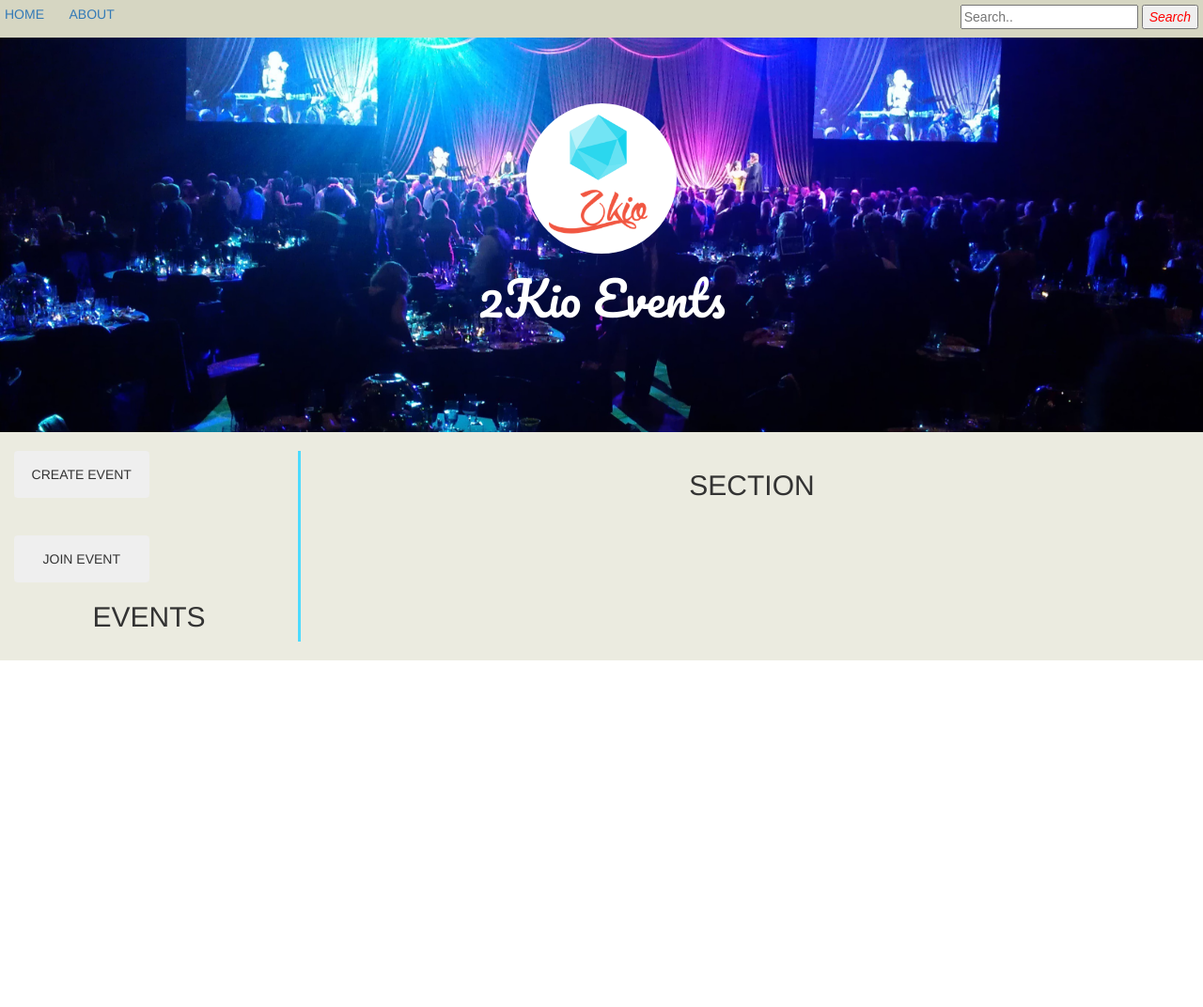
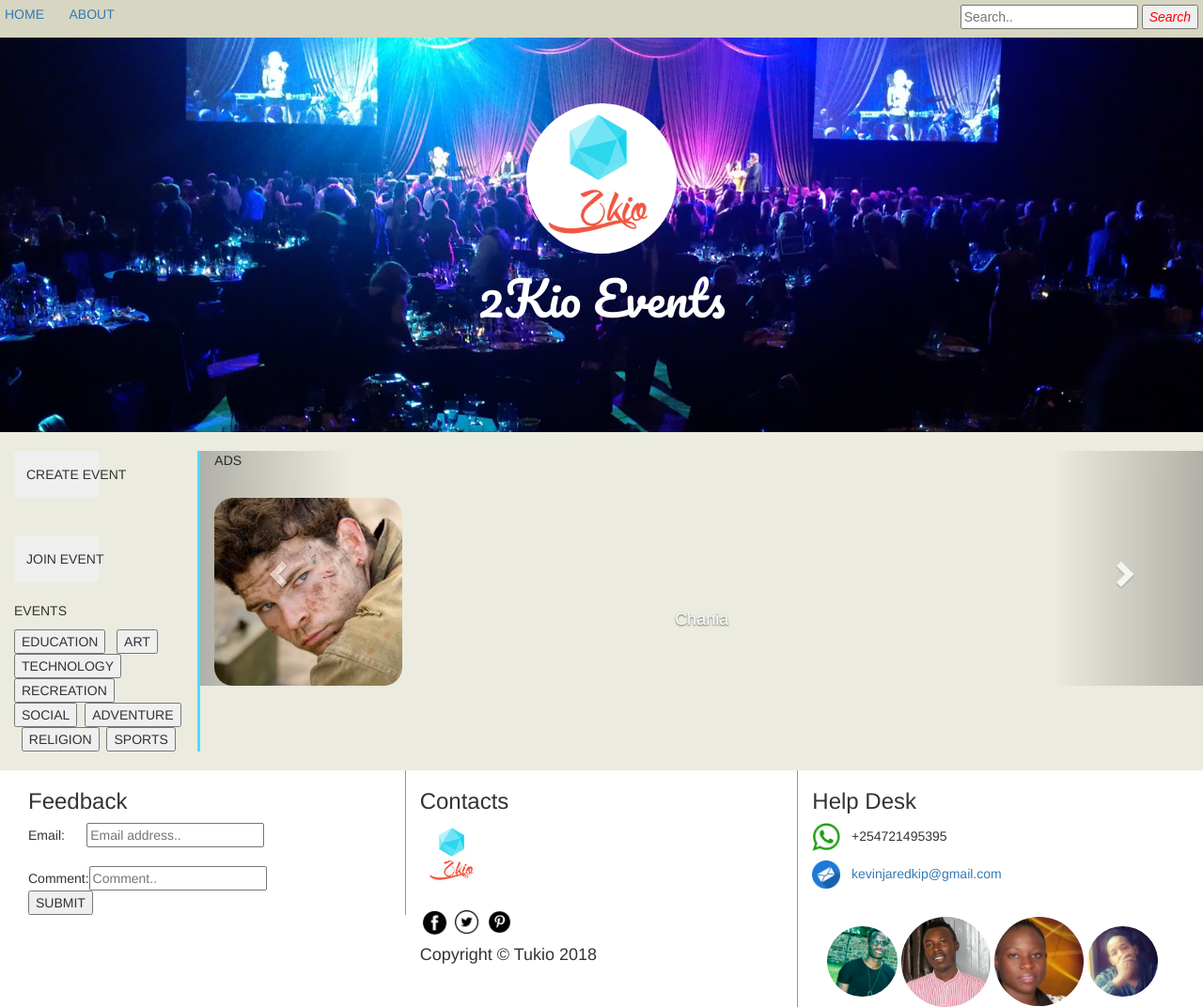
Before and after one commit to KevinJared/Tukio, a plain HTML site: page index.html in a window 1280 px wide. Shown: the whole page at 94% size. Before the commit the page ends 800 px from the top, so only its background shows below. Drawn offline with nearby package versions, Linux system fonts and the light colour scheme.

Commit message:
users interface

```diff
--- a/index.html
+++ b/index.html
@@ -7,6 +7,11 @@
     <link rel="stylesheet" href="css/styles.css" type="text/css">
     <link rel="stylesheet" href="css/bootstrap.css" type="text/css">
     <link href="https://fonts.googleapis.com/css?family=Pacifico" rel="stylesheet">
+    <link href="https://fonts.googleapis.com/css?family=Comfortaa" rel="stylesheet">
+    <link href="https://fonts.googleapis.com/css?family=Nosifer" rel="stylesheet">
+    <link rel="stylesheet" href="https://maxcdn.bootstrapcdn.com/bootstrap/3.3.7/css/bootstrap.min.css">
+    <script src="https://ajax.googleapis.com/ajax/libs/jquery/3.3.1/jquery.min.js"></script>
+    <script src="https://maxcdn.bootstrapcdn.com/bootstrap/3.3.7/js/bootstrap.min.js"></script>
     <title>2Kio</title>
   </head>
   <body>
@@ -15,7 +20,7 @@
         <a href="#">ABOUT</a>
       <div class="search">
         <form action="https://devcentral.f5.com/questions/sorry-page-26743">
-          <input type="text" placeholder="Search.." name="search">
+          <input type="text1" placeholder="Search.." name="search">
           <button type="submit"><i class="fa fa-search">Search</i></button>
         </form>
       </div>
@@ -24,11 +29,10 @@
       <img src="image/logo.png" alt="" width="160px" style="border-radius: 50%";>
       <h1>2Kio Events</h1>
     </div>
-
     <!--this is the begining of section -->
     <div class="container-fluid">
       <div class="row">
-        <div id="sidebar" class="col-md-3">
+        <div id="sidebar" class="col-md-2">
           <div class="btn-create-event">
             <button class="btn" type="button" name="button">CREATE EVENT</button>
           </div>
@@ -37,19 +41,94 @@
           <div class="btn-join">
             <button class="btn" type="button" name="button">JOIN EVENT</button>
           </div>
+          <br>
           <div class="events">
-            <h2>EVENTS</h2>
+            <p class="events">EVENTS</p>
+              <button class="btn2" type="button" name="button"> <a href="education.html"></a>EDUCATION</button> &nbsp
+              <button class="btn2" type="button" name="button"> <a href="art.html"></a>ART</button>&nbsp
+              <button class="btn2" type="button" name="button"> <a href="technology.html"></a>TECHNOLOGY</button>&nbsp
+              <button class="btn2" type="button" name="button"> <a href="recreation.html"></a>RECREATION</button>&nbsp
+              <button class="btn2" type="button" name="button"> <a href="social.html"></a>SOCIAL</button>&nbsp
+              <button class="btn2" type="button" name="button"> <a href="edventure.html"></a>ADVENTURE</button>&nbsp
+              <button class="btn2" type="button" name="button"> <a href="religion.html"></a>RELIGION</button>&nbsp
+              <button class="btn2" type="button" name="button"> <a href="sports.html"></a>SPORTS</button>&nbsp
           </div>
         </div>
 
-        <div class="col-md-9">
-          <h2>SECTION</h2>
+        <div class="col-md-10">
+          <div class="row">
+            <div class="articles" class="col-md-12">
+
+            </div>
+          </div>
+          <div class="row">
+            <div class="col-md-12">
+              <div class="ads" class="col-md-12">
+                <p>ADS</p>
+                &nbsp
+                <div class="carousel-inner" role="listbox"
+                   <div class="item active">
+                     <img src="image/ads/ad1.jpg" alt="" width="200px" style="border-radius: 10%">
+                     <div class="carousel-caption">
+                       <h4>Chania</h4>
+                     </div>
+                   </div>
+                </div>
+
+                <!-- Control -->
+                <a class="left carousel-control" href="#myCarousel" role="button" data-slide="prev">
+                  <span class="glyphicon glyphicon-chevron-left"></span>
+                  <span class="sr-only">Previous</span>
+                </a>
+                <a class="right carousel-control" href="#myCarousel" role="button" data-slide="next">
+                  <span class="glyphicon glyphicon-chevron-right"></span>
+                  <span class="sr-only">Next</span>
+                </a>
+            </div>
+          </div>
+              <!-- END of Control -->
+            </div>
         </div>
       </div>
+    </div>
+      <!--this is the end of section -->
 
-    </div>
-
-
-<!--this is the end of section -->
+      <!--this is the begining of footer -->
+      <div class="footer" style="background-color: #cce6ff">
+        <div class="col-md-12">
+          <div class="col-md-4" style="border-right: 1px solid #ff8000;">
+            <h3>Feedback</h3>
+            <form action="index.html">
+              Email: &nbsp &nbsp &nbsp<input type="text1" placeholder="Email address.." name="Feedback">
+              <br>
+              <br>
+              Comment:<input type="text" placeholder="Comment.." name="Feedback">
+              <br>
+              <button type="button" name="button">SUBMIT</button>
+            </form>
+          </div>
+          <div class="col-md-4" id="social">
+            <h3>Contacts</h3>
+            <img src="image/logo.png" alt="" width="70px" style="border-radius: 50%"> <br>
+              <br> <a href="#"><img src="image/facebook.png" alt="facebook" width="8%"></a>
+              <a href="#"><img src="image/twitter.png" alt="twitter" width="8%"></a>
+              <a href="#"><img src="image/pinterest.png" alt="pinterest" width="8%"></a>
+              <br>
+              <h4>Copyright &copy Tukio 2018</h4>
+          </div>
+          <div class="col-md-4" style="border-left: 1px solid #ff8000;">
+            <h3>Help Desk</h3>
+            <p><img src="image/whatsapp.png" alt="" style="width:30px"> &nbsp +254721495395</p>
+            <p><img src="image/email.png" alt="" style="width:30px"><a href="#"> &nbsp kevinjaredkip@gmail.com</a></p>
+              <br>
+              &nbsp &nbsp
+            <img src="image/footer/gift.jpg" alt="" width="75" style="border-radius: 50%">
+            <img src="image/footer/kev.jpg" alt="" width="95" style="border-radius: 50%">
+            <img src="image/footer/edith.jpg" alt="" width="95" style="border-radius: 50%">
+            <img src="image/footer/karis.png" alt="" width="75" style="border-radius: 50%">
+          </div>
+        </div>
+      </div>
+      <!--this is the begining of footer -->
   </body>
 </html>
```
